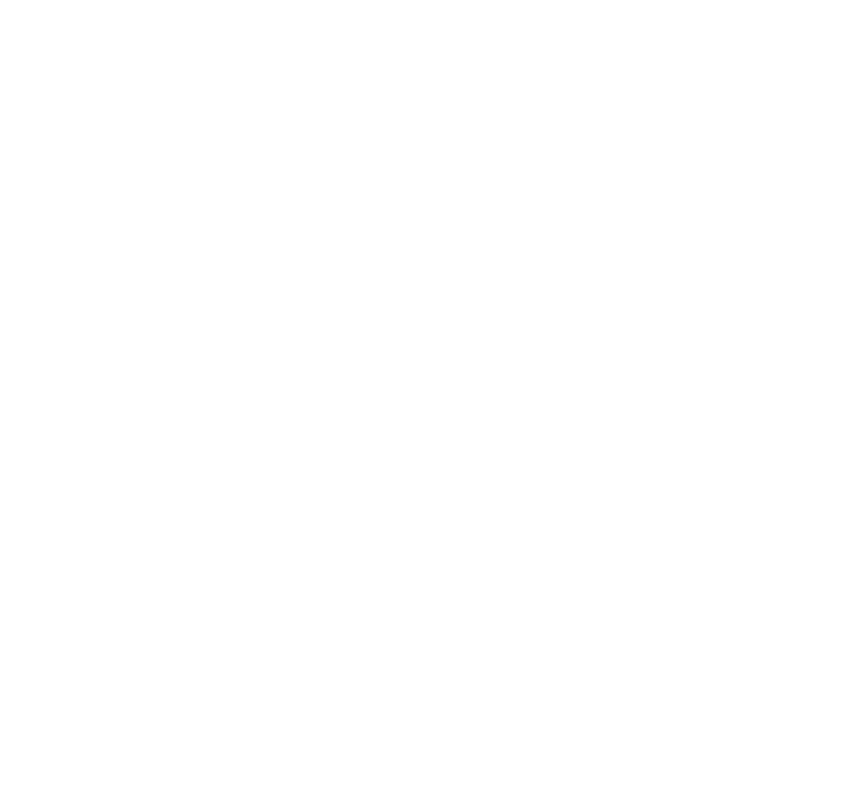
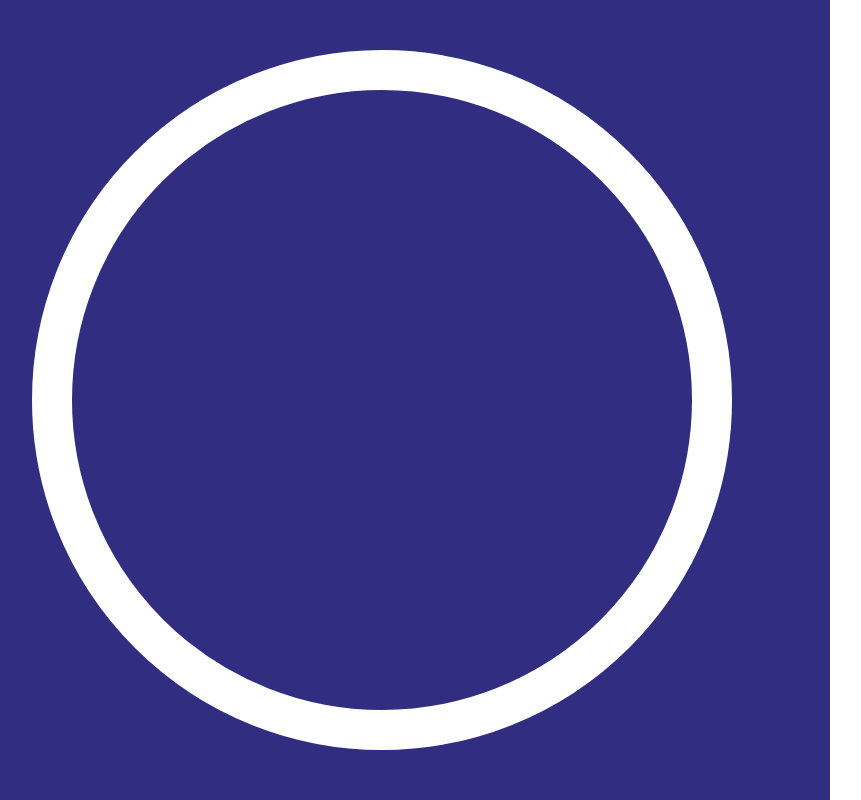
Before and after one commit to EmilyBonar/orbits, a React (Create React App) app: page / in a window 1280 px wide. Shown: the whole page, without its empty margins (66-927 px from the left). Built offline with nearby package versions, Linux system fonts and the light colour scheme.

Commit message:
Set up path and sidebar

```diff
--- a/src/App.tsx
+++ b/src/App.tsx
@@ -2,7 +2,24 @@
 import "./App.css";
 
 function App() {
-	return <div className=""></div>;
+	return (
+		<div className="flex flex-row w-screen h-screen bg-indigo-900">
+			<div className="grid flex-1 place-items-center">
+				<Path />
+			</div>
+			<div className="h-full bg-white w-96"></div>
+		</div>
+	);
 }
 
 export default App;
+
+function Path() {
+	const size = "700px";
+	return (
+		<div
+			className="max-h-full border-white rounded-full border-40"
+			style={{ width: size, height: size }}
+		></div>
+	);
+}
--- a/tailwind.config.js
+++ b/tailwind.config.js
@@ -2,7 +2,11 @@
 	purge: ["./src/**/*.{js,jsx,ts,tsx}", "./public/index.html"],
 	darkMode: false, // or 'media' or 'class'
 	theme: {
-		extend: {},
+		extend: {
+			borderWidth: {
+				40: "40px",
+			},
+		},
 	},
 	variants: {
 		extend: {},
```
